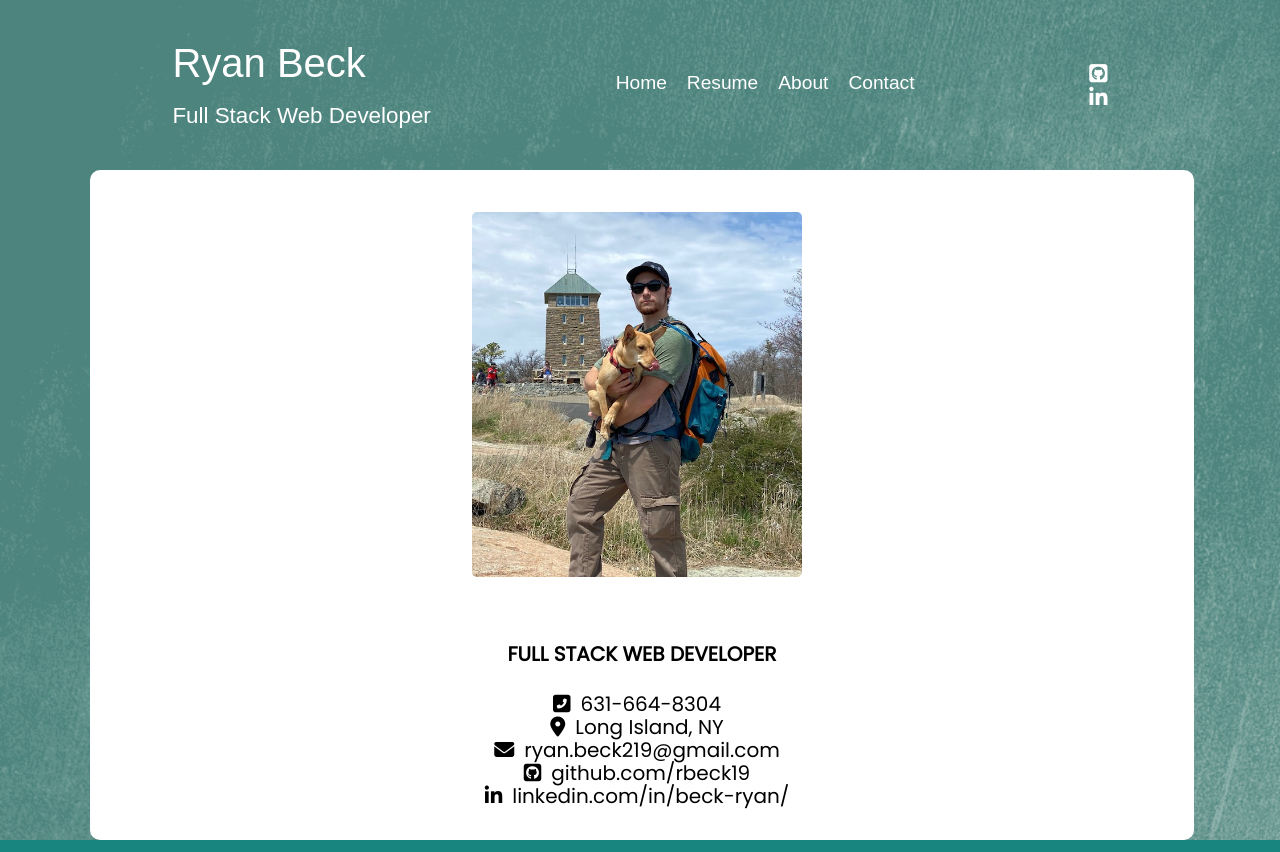
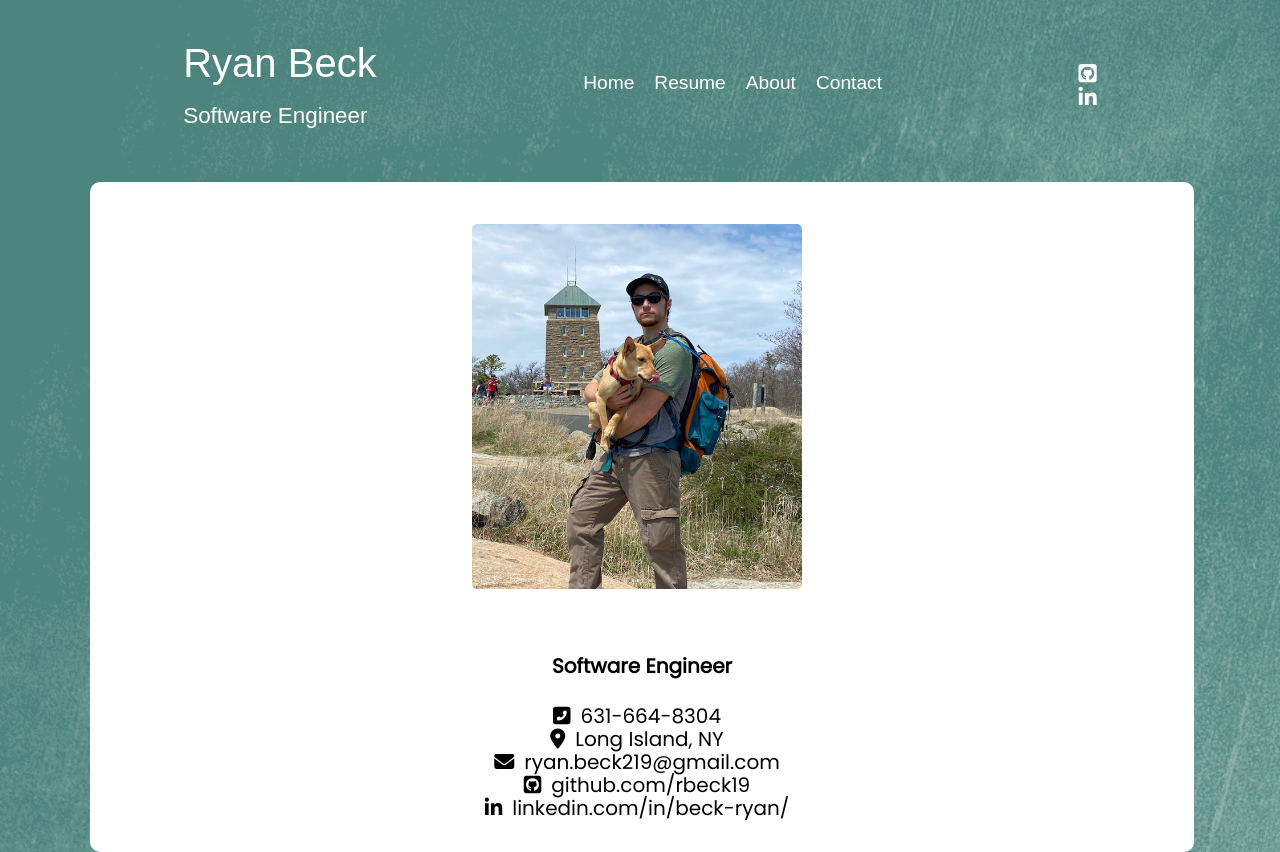
Before and after one commit to rbeck19/rb-portfolio, a React (Create React App) app: page /contact in a window 1280 px wide. Built offline with nearby package versions, Linux system fonts and the light colour scheme.

Commit message:
updated headerContainer height and carrer title

```diff
--- a/src/Components/Contact.js
+++ b/src/Components/Contact.js
@@ -6,7 +6,7 @@ const Contact = () => {
 		<div className='contactContainer'>
 			<img className='imgContact' src={Picture} alt='' />
 			<header className='contactHeader'>
-				<h4>FULL STACK WEB DEVELOPER</h4>
+				<h4>Software Engineer</h4>
 				<div className='social'>
 					<div className='item-contact'>
 						<i className='fas fa-phone-square-alt' />
--- a/src/Components/Header.js
+++ b/src/Components/Header.js
@@ -9,7 +9,7 @@ const Header = () => {
 				<p>
 					Ryan Beck
 					<span className='title'>
-						<br /> Full Stack Web Developer
+						<br /> Software Engineer
 					</span>
 				</p>
 			</Link>
--- a/src/Normalized.css
+++ b/src/Normalized.css
@@ -481,7 +481,7 @@ template {
 /* header section */
 .headerContainer {
 	border-radius: 10px;
-	height: 20vh;
+	height: 20%;
 	font-family: 'PT Sans', sans-serif;
 	color: #ffff;
 	display: flex;
```
